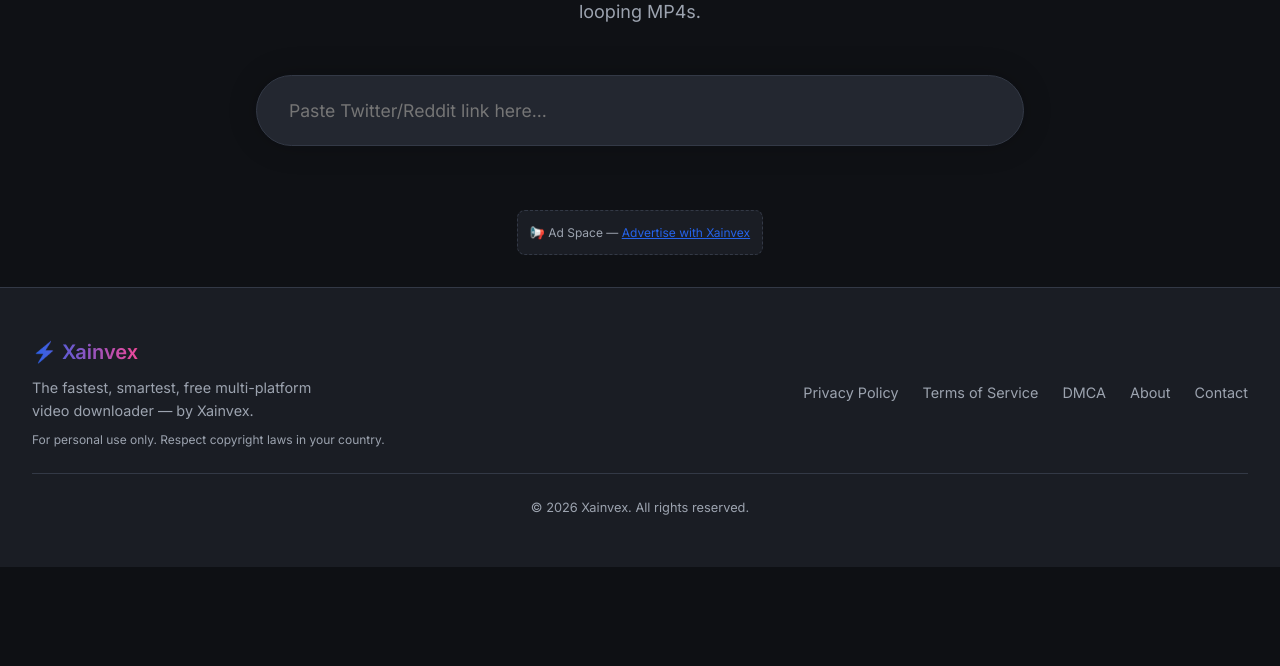
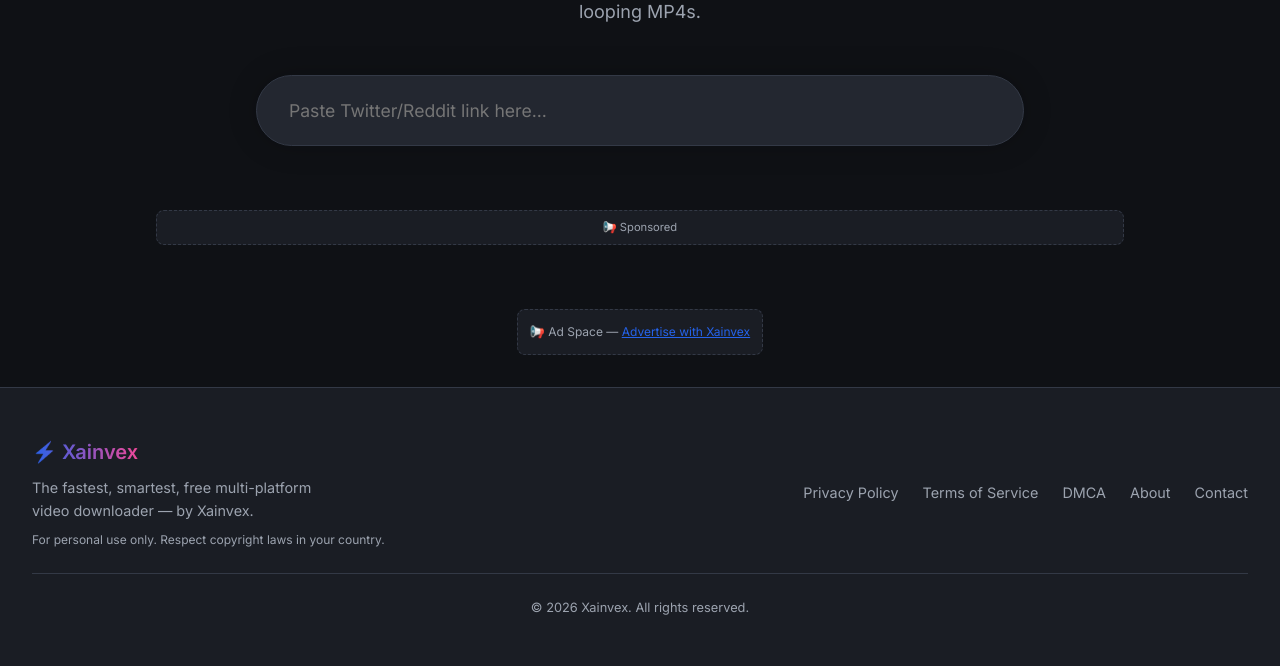
Before and after one commit to ZainMushtaq9/TikTok-Downloader, a Flask app: page /gif-downloader in a window 1280 px wide. Shown: the part 330-996 px from the top of the page. Before the commit the page ends 897 px from the top, so only its background shows below. Run offline with Flask 3, Linux system fonts and the light colour scheme; some libraries are stand-ins or nearby versions.

Commit message:
Add full AdSense integration and in-content ads to all pages

```diff
--- /dev/null
+++ b/templates/ads.html
@@ -0,0 +1,15 @@
+{# Reusable AdSense ad unit macro. Include this in any template with: {% include 'ads.html' %} #}
+{% if adsense_enabled %}
+<div class="ad-unit" style="max-width: 1000px; margin: 2rem auto; padding: 0 1rem; text-align: center;">
+    <ins class="adsbygoogle" style="display:block" data-ad-client="{{ adsense_pub_id }}"
+        data-ad-slot="IN_CONTENT_AD_SLOT" data-ad-format="auto" data-full-width-responsive="true"></ins>
+    <script>(adsbygoogle = window.adsbygoogle || []).push({});</script>
+</div>
+{% else %}
+<div class="ad-unit" style="max-width: 1000px; margin: 2rem auto; padding: 0 1rem; text-align: center;">
+    <div
+        style="background: var(--bg-card); border: 1px dashed var(--border); border-radius: 8px; padding: 0.5rem; color: var(--text-muted); font-size: 0.7rem;">
+        📢 Sponsored
+    </div>
+</div>
+{% endif %}
--- a/templates/batch.html
+++ b/templates/batch.html
@@ -23,6 +23,8 @@ endblock %}
     <div id="status-msg" class="hidden" style="margin-top: 1rem; color: var(--primary); font-weight: 500;">
     </div>
 </section>
+
+{% include 'ads.html' %}
 
 <!-- Results list -->
 <section id="results-panel" class="hidden"
--- a/templates/gif.html
+++ b/templates/gif.html
@@ -13,6 +13,8 @@
         <button id="fetch-btn" class="btn-primary" style="display: none;">Fetch</button>
     </div>
 </section>
+
+{% include 'ads.html' %}
 
 <section id="result-panel" class="hidden" style="max-width: 800px; margin: 0 auto; text-align: center;">
     <div style="background: var(--bg-card); border-radius: 16px; border: 1px solid var(--border); padding: 2rem;">
--- a/templates/playlist.html
+++ b/templates/playlist.html
@@ -17,6 +17,8 @@ videos at once.{% endblock %}
     <div id="playlist-status" class="hidden" style="margin-top: 1rem; color: var(--primary); font-weight: 500;">
     </div>
 </section>
+
+{% include 'ads.html' %}
 
 <section id="playlist-card" class="hidden"
     style="max-width: 1000px; margin: 0 auto 2rem; padding: 2rem; background: var(--bg-card); border-radius: 16px; border: 1px solid var(--border);">
--- a/templates/profile.html
+++ b/templates/profile.html
@@ -18,6 +18,8 @@ reels, most liked, and more.{% endblock %}
 
     <div id="profile-status" class="hidden" style="margin-top: 1rem; color: var(--primary); font-weight: 500;"></div>
 </section>
+
+{% include 'ads.html' %}
 
 <!-- Profile Header Card -->
 <section id="profile-header" class="hidden"
--- a/templates/thumbnail.html
+++ b/templates/thumbnail.html
@@ -14,6 +14,8 @@ securely.{% endblock %}
         <button id="fetch-btn" class="btn-primary" style="display: none;">Extract</button>
     </div>
 </section>
+
+{% include 'ads.html' %}
 
 <section id="result-panel" class="hidden" style="max-width: 800px; margin: 0 auto; text-align: center;">
     <div style="background: var(--bg-card); border-radius: 16px; border: 1px solid var(--border); padding: 2rem;">
--- a/templates/transcript.html
+++ b/templates/transcript.html
@@ -14,6 +14,8 @@ online.{% endblock %}
         <button id="fetch-btn" class="btn-primary" style="display: none;">Extract</button>
     </div>
 </section>
+
+{% include 'ads.html' %}
 
 <section id="result-panel" class="hidden" style="max-width: 800px; margin: 0 auto; text-align: center;">
     <div style="background: var(--bg-card); border-radius: 16px; border: 1px solid var(--border); padding: 2rem;">
--- a/templates/watermark.html
+++ b/templates/watermark.html
@@ -14,6 +14,8 @@ required.{% endblock %}
         <button id="fetch-btn" class="btn-primary" style="display: none;">Remove</button>
     </div>
 </section>
+
+{% include 'ads.html' %}
 
 <section id="result-panel" class="hidden" style="max-width: 800px; margin: 0 auto; text-align: center;">
     <div style="background: var(--bg-card); border-radius: 16px; border: 1px solid var(--border); padding: 2rem;">
--- a/templates/youtube-to-mp3.html
+++ b/templates/youtube-to-mp3.html
@@ -17,6 +17,8 @@ converter.{% endblock %}
     <div id="platform-badge" class="hidden" style="margin-top: 1rem; color: var(--primary); font-weight: 500;">
     </div>
 </section>
+
+{% include 'ads.html' %}
 
 <!-- AI Info Card (Hidden by default) -->
 <section id="ai-card" class="ai-card hidden">
```
